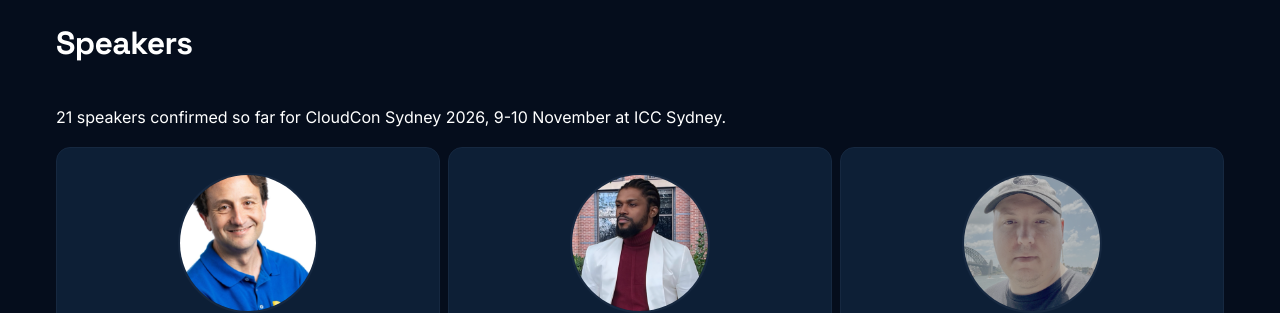
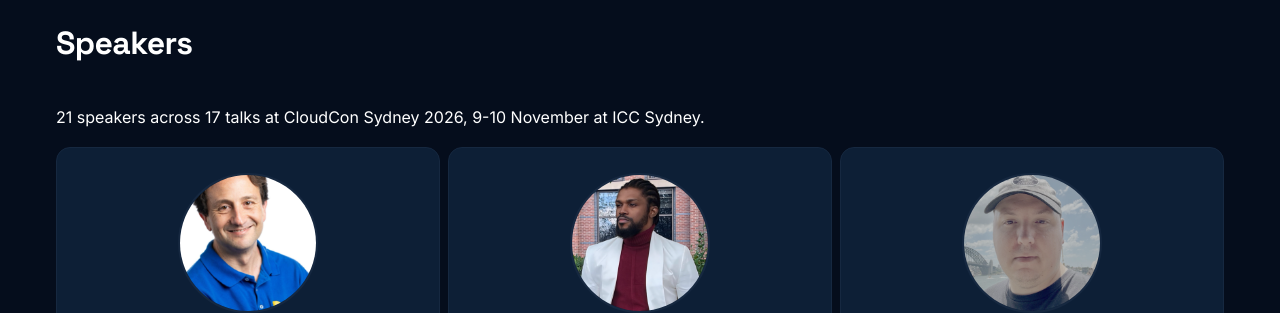
Before and after one commit to cloudconau/site, an MkDocs documentation site: the page built from docs/speakers.md, in a window 1280 px wide and 900 px high, scrolled down 303 px. Shown: the part 153-466 px from the top of the window. Built offline with MkDocs 1.6.1 and Material for MkDocs 9.7.7, drawn with Linux system fonts in a browser that asks for light colours.

Commit message:
fix: show the final speaker and talk counts
The line-up is complete, but the homepage still showed the counts from
before #3 (17+ speakers, 14+ sessions) and said more were coming.

- Hero chip, stats and Real-World Talks card: 21 speakers, 17 talks,
  without a "+". The stat label changes from Sessions to Talks since
  the count is the Tuesday talks, not the Monday workshops.
- Confirmed Speakers and Announced Sessions no longer say more are to
  come, and the sessions lead points to the published schedule.
- speakers.md drops "so far".

Co-Authored-By: Claude Opus 5.5 <noreply@anthropic.com>

```diff
--- a/docs/speakers.md
+++ b/docs/speakers.md
@@ -18,7 +18,7 @@ CloudCon will have sessions on the following areas:
 
 # Speakers
 
-21 speakers confirmed so far for CloudCon Sydney 2026, 9-10 November at ICC Sydney.
+21 speakers across 17 talks at CloudCon Sydney 2026, 9-10 November at ICC Sydney.
 
 <div class="grid cards" markdown>
 
```
Also changed, not shown: docs/index.html (+8 -8 lines).
